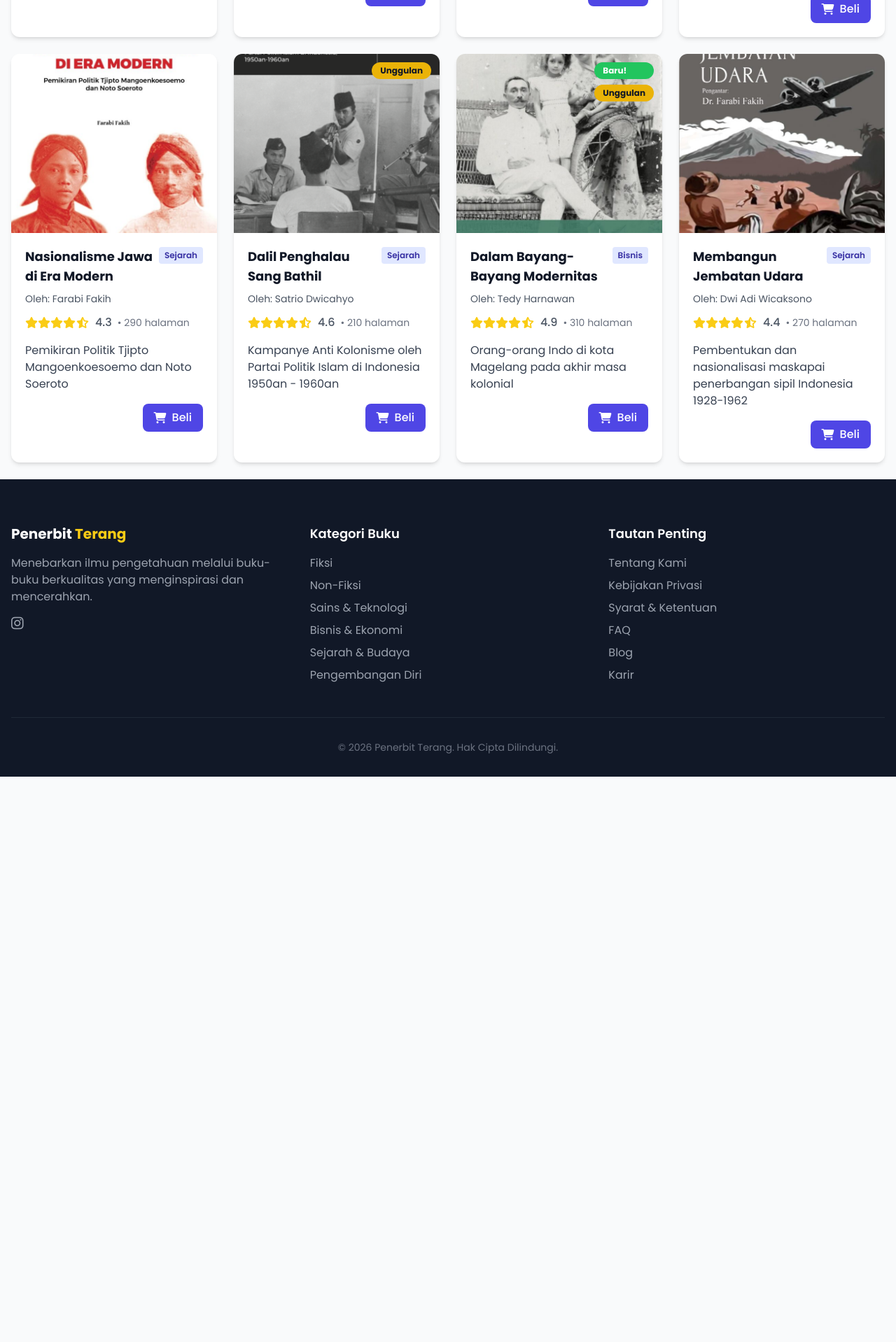
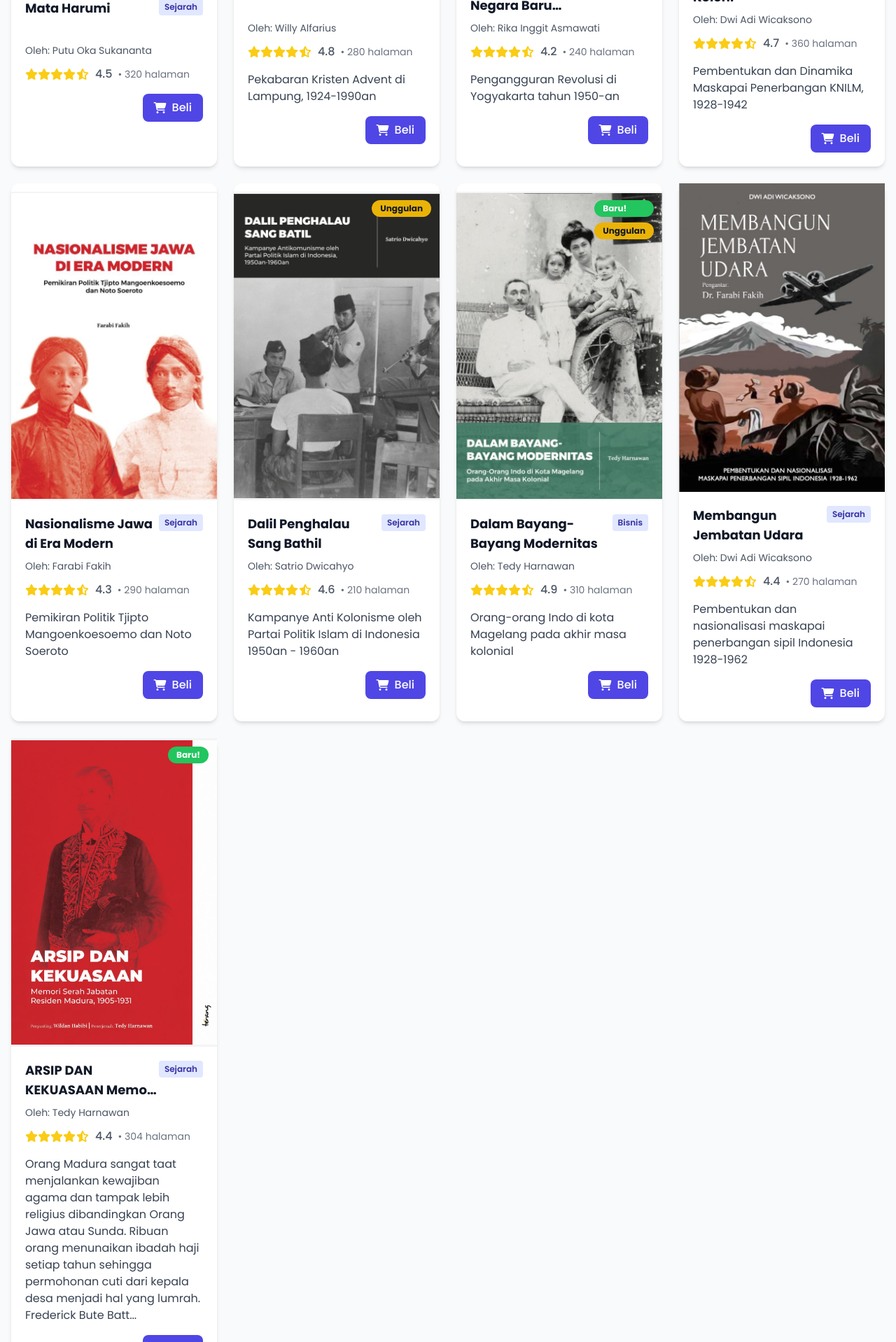
Before and after one commit to arisarisyi/penerbit-terang, a React (Create React App) app: page / in a window 1280 px wide. Shown: the part 1440-3358 px from the top of the page at 70% size. Before the commit the page ends 2550 px from the top, so only its background shows below. Built offline with nearby package versions, Linux system fonts and the light colour scheme.

Commit message:
update books

```diff
--- a/src/components/BookCatalog/BookCard.tsx
+++ b/src/components/BookCatalog/BookCard.tsx
@@ -15,13 +15,6 @@ const BookCard: React.FC<BookCardProps> = ({ book }) => {
     navigate(`/book/${book.slug}`)
   }
 
-  const handleKeyDown = (e: React.KeyboardEvent) => {
-    if (e.key === "Enter" || e.key === " ") {
-      e.preventDefault()
-      handleCardClick()
-    }
-  }
-
   const handleBuyClick = () => {
     const message = `Halo, PenerbitTerang. Saya tertarik membeli buku '${book.title}'. Apakah bukunya tersedia? Jika ada, mohon inforkan harga. Terima kasih banyak!`
     const whatsappUrl = `https://api.whatsapp.com/send?phone=62895379143698&text=${encodeURIComponent(
@@ -30,23 +23,24 @@ const BookCard: React.FC<BookCardProps> = ({ book }) => {
     window.open(whatsappUrl, "_blank")
   }
 
+  // Truncate description to 250 characters
+  const truncateDescription = (text: string, maxLength: number = 250) => {
+    if (text.length <= maxLength) return text
+    return text.substring(0, maxLength).trim() + "..."
+  }
+
   return (
-    <div
-      className="bg-white rounded-xl shadow-md overflow-hidden hover:shadow-xl transition-shadow duration-300 group cursor-pointer"
+    <button
+      className="bg-white rounded-xl shadow-md hover:shadow-xl transition-shadow duration-300 group cursor-pointer text-left w-full"
       onClick={handleCardClick}
-      onKeyDown={handleKeyDown}
-      role="button"
-      tabIndex={0}
       aria-label={`Lihat detail ${book.title}`}
     >
-      <div className="relative">
-        <div className="overflow-hidden">
+      <div className="relative bg-gray-100 w-full" style={{ paddingBottom: '150%' }}>
         <img
           src={book.coverImage}
           alt={book.title}
-            className="w-full h-64 object-cover transition-transform duration-500 group-hover:scale-105"
+          className="absolute inset-0 w-full h-full object-contain"
         />
-        </div>
 
         <div className="absolute top-3 right-3 flex flex-col gap-2">
           {book.isNewRelease && (
@@ -81,25 +75,22 @@ const BookCard: React.FC<BookCardProps> = ({ book }) => {
           </span>
         </div>
 
-        <p className="text-gray-700 mb-4">{book.description}</p>
+        <p className="text-gray-700 mb-4">{truncateDescription(book.description)}</p>
 
         <div className="flex justify-end">
-          <div
-            onClick={(e) => e.stopPropagation()}
-            onKeyDown={(e) => {
-              if (e.key === "Enter" || e.key === " ") {
-                e.stopPropagation()
-              }
+          <Button
+            variant="primary"
+            icon="fas fa-shopping-cart"
+            onClick={(e) => {
+              e?.stopPropagation()
+              handleBuyClick()
             }}
-            role="presentation"
           >
-            <Button variant="primary" icon="fas fa-shopping-cart" onClick={handleBuyClick}>
             Beli
           </Button>
         </div>
       </div>
-      </div>
-    </div>
+    </button>
   )
 }
 
--- a/src/components/UI/Button.tsx
+++ b/src/components/UI/Button.tsx
@@ -6,7 +6,7 @@ interface ButtonProps {
   size?: "sm" | "md" | "lg"
   icon?: string
   className?: string
-  onClick?: () => void
+  onClick?: (e?: React.MouseEvent<HTMLButtonElement>) => void
 }
 
 const Button: React.FC<ButtonProps> = ({
--- a/src/data/books.ts
+++ b/src/data/books.ts
@@ -124,4 +124,20 @@ export const books: Book[] = [
     isFeatured: false,
     isNewRelease: false,
   },
+  {
+    id: 9,
+    slug: "memori-serah-jabatan-residen-madura",
+    title: "ARSIP DAN KEKUASAAN Memori Serah Jabatan Residen Madura, 1905-1931",
+    author: "Tedy Harnawan",
+    coverImage: "/img/memori-serah-jabatan-residen-madura.jpeg",
+    description:
+      "Orang Madura sangat taat menjalankan kewajiban agama dan tampak lebih religius dibandingkan Orang Jawa atau Sunda. Ribuan orang menunaikan ibadah haji setiap tahun sehingga permohonan cuti dari kepala desa menjadi hal yang lumrah. Frederick Bute Batten (Residen Madura, 1920-1923)Dalam hal kecakapan ekonomi dan etos kerja, orang-orang Madura kerap disebut sebagai “Orang Skotlandia dari Hindia Belanda”. Akibat tidak dimanjakan oleh kondisi tanah yang subur, sejak dahulu mereka berikhtiar menyiasati keterbatasan alam tersebut melalui ketajaman naluri berdagang serta prinsip hidup yang hemat. Mereka merantau ke berbagai pelosok daerah dan kembali ke tanah kelahiran dengan membawa keberhasilan finansial. Johannes Gerardus van Heijst (Residen Madura, 1926-1928)",
+    price: 99000,
+    category: "Sejarah",
+    rating: 4.4,
+    pages: 304,
+    publishDate: "2026-06-28",
+    isFeatured: false,
+    isNewRelease: true,
+  },
 ]
```
Also changed, not shown: public/img/memori-serah-jabatan-residen-madura.jpeg (added). Lines whose indentation alone changed are shown as unchanged.
